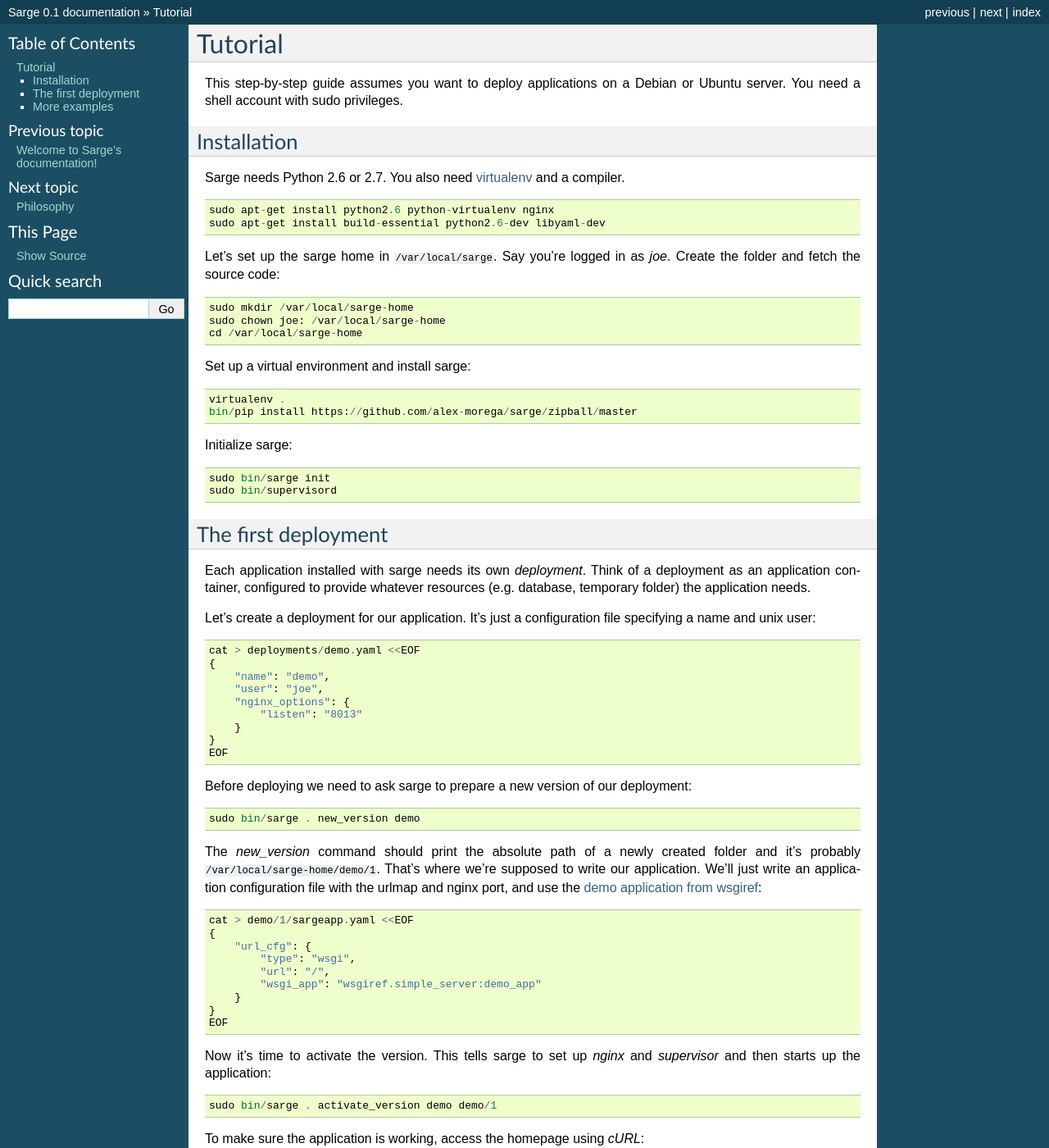
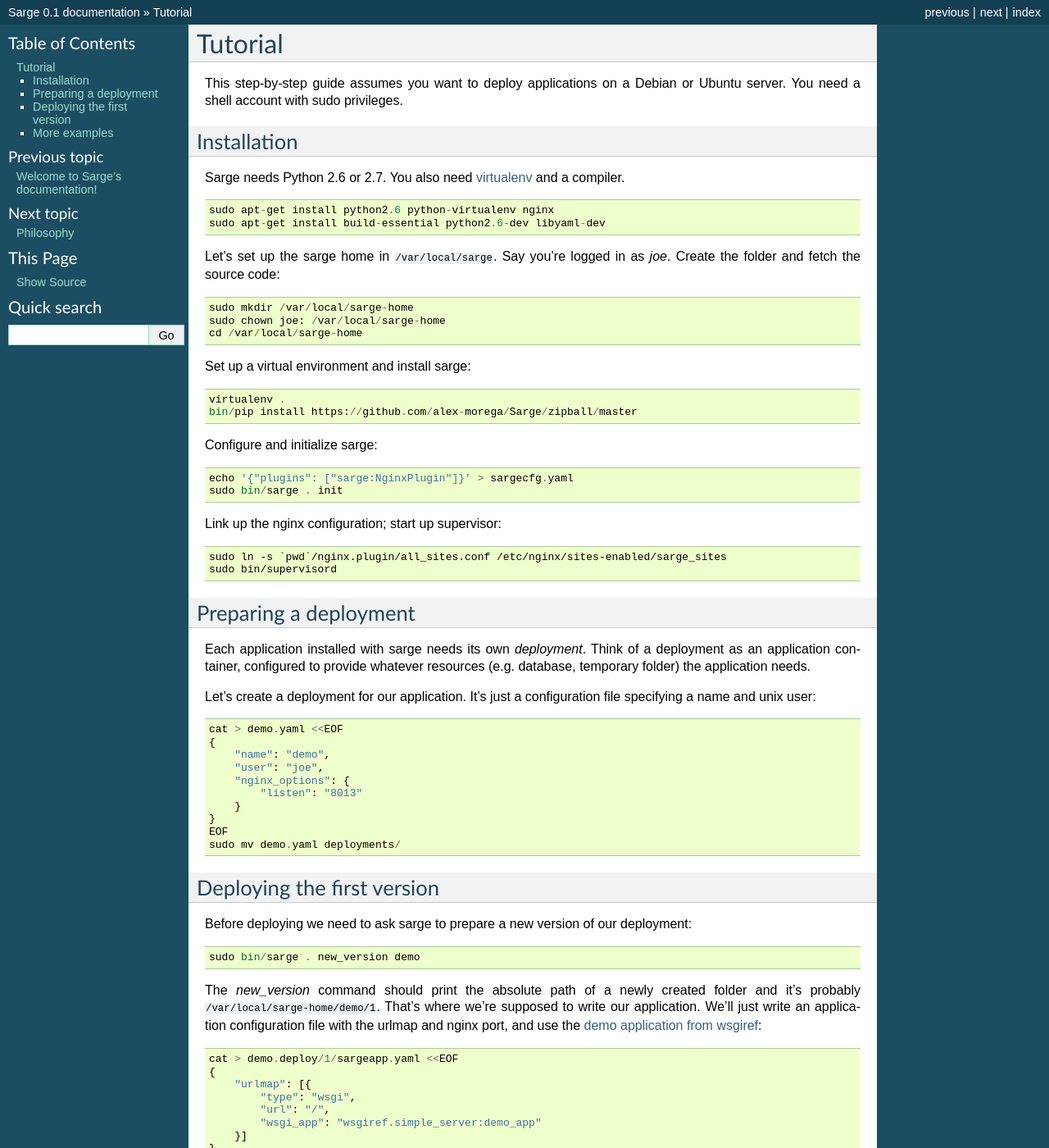
Before and after one commit to mgax/airship, a Sphinx documentation site: the page built from docs/tutorial.rst, in a window 1280 px wide and 1400 px high. Shown: the whole window at 82% size. Built offline with Sphinx 7.4.7, drawn with Linux system fonts in a browser that asks for light colours.

Commit message:
fix bugs in tutorial

```diff
--- a/docs/tutorial.rst
+++ b/docs/tutorial.rst
@@ -26,16 +26,21 @@ in as `joe`. Create the folder and fetch the source code::
 Set up a virtual environment and install sarge::
 
     virtualenv .
-    bin/pip install https://github.com/alex-morega/sarge/zipball/master
+    bin/pip install https://github.com/alex-morega/Sarge/zipball/master
 
-Initialize sarge::
+Configure and initialize sarge::
 
-    sudo bin/sarge init
+    echo '{"plugins": ["sarge:NginxPlugin"]}' > sargecfg.yaml
+    sudo bin/sarge . init
+
+Link up the nginx configuration; start up supervisor::
+
+    sudo ln -s `pwd`/nginx.plugin/all_sites.conf /etc/nginx/sites-enabled/sarge_sites
     sudo bin/supervisord
 
 
-The first deployment
---------------------
+Preparing a deployment
+----------------------
 Each application installed with sarge needs its own `deployment`. Think
 of a deployment as an application container, configured to provide
 whatever resources (e.g. database, temporary folder) the application
@@ -53,7 +58,11 @@ file specifying a name and unix user::
         }
     }
     EOF
+    sudo mv demo.yaml deployments/
 
+
+Deploying the first version
+---------------------------
 Before deploying we need to ask sarge to prepare a new version of our
 deployment::
 
@@ -65,13 +74,13 @@ That's where we're supposed to write our application. We'll just write
 an application configuration file with the urlmap and nginx port, and
 use the `demo application from wsgiref`_::
 
-    cat > demo/1/sargeapp.yaml <<EOF
+    cat > demo.deploy/1/sargeapp.yaml <<EOF
     {
-        "url_cfg": {
+        "urlmap": [{
             "type": "wsgi",
             "url": "/",
             "wsgi_app": "wsgiref.simple_server:demo_app"
-        }
+        }]
     }
     EOF
 
```
Also changed, not shown: other parts of docs/tutorial.rst (+1 -1 lines).
